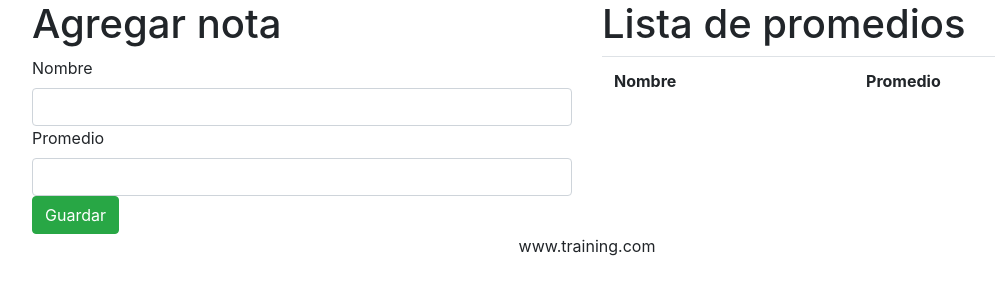
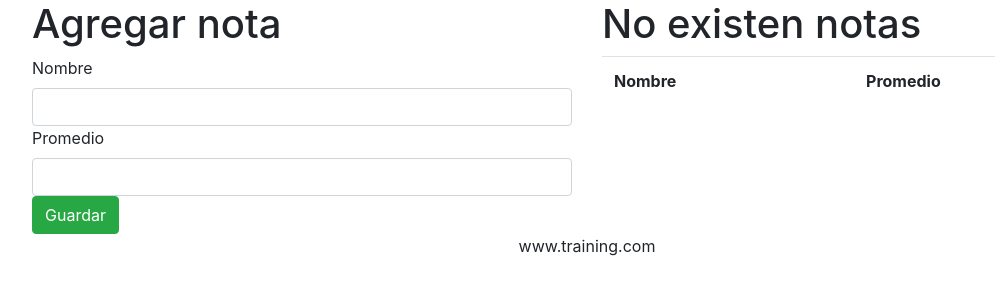
Before and after one commit to lauraelenaram/VueJS-Training, a plain HTML site: page index.html in a window 1280 px wide. Shown: the whole page, without its empty margins (53-1048 px from the left). Drawn offline with nearby package versions, Linux system fonts and the light colour scheme.

Commit message:
v-if and v-else directives added (#4)

```diff
--- a/index.html
+++ b/index.html
@@ -21,7 +21,8 @@
                     <input type="button" value="Guardar" class="btn btn-success" v-on:click="AddNote">
                 </div>
                 <div class="col-md-6 col-xs-12">
-                    <h1>Lista de promedios</h1>
+                    <h1 v-if="list.lenght > 0">Lista de promedios</h1>
+                    <h1 v-else="list">No existen notas</h1>
                     <table class="table">
                         <tr>
                             <th>Nombre</th>
```
